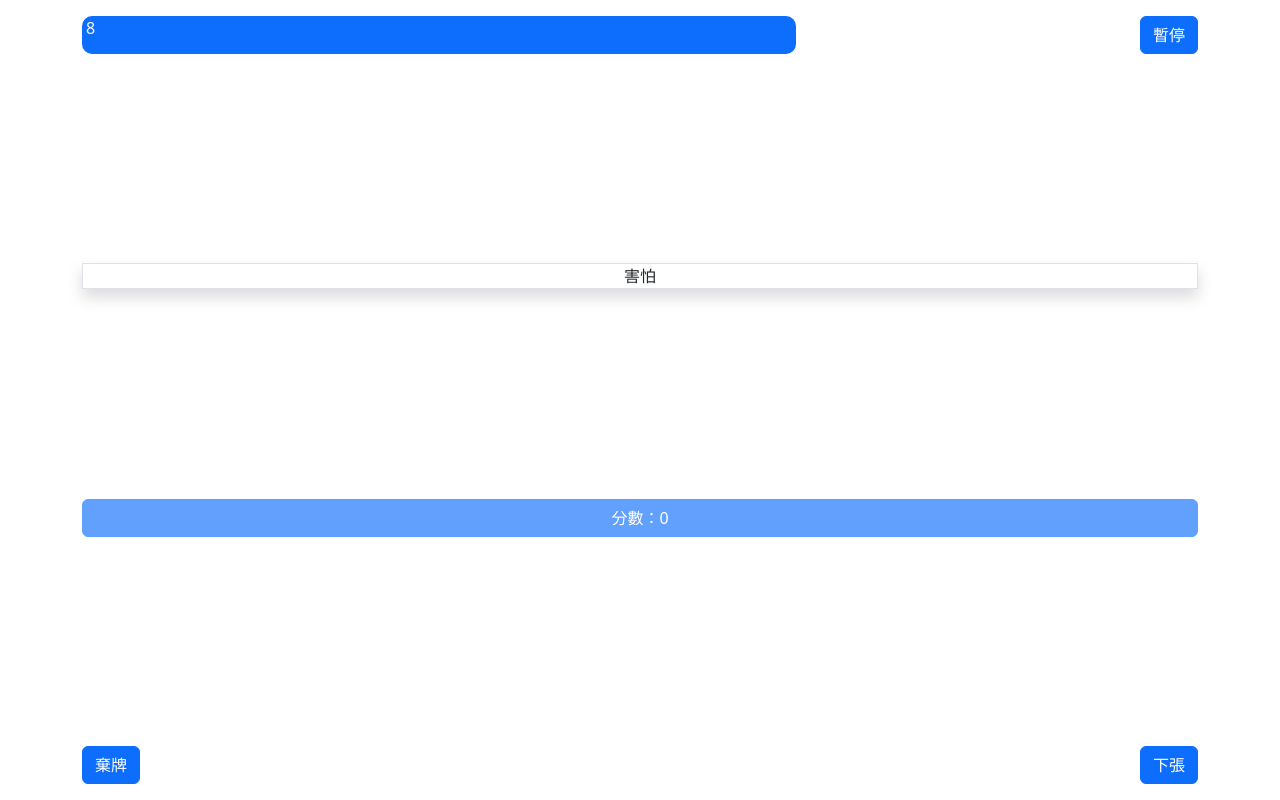
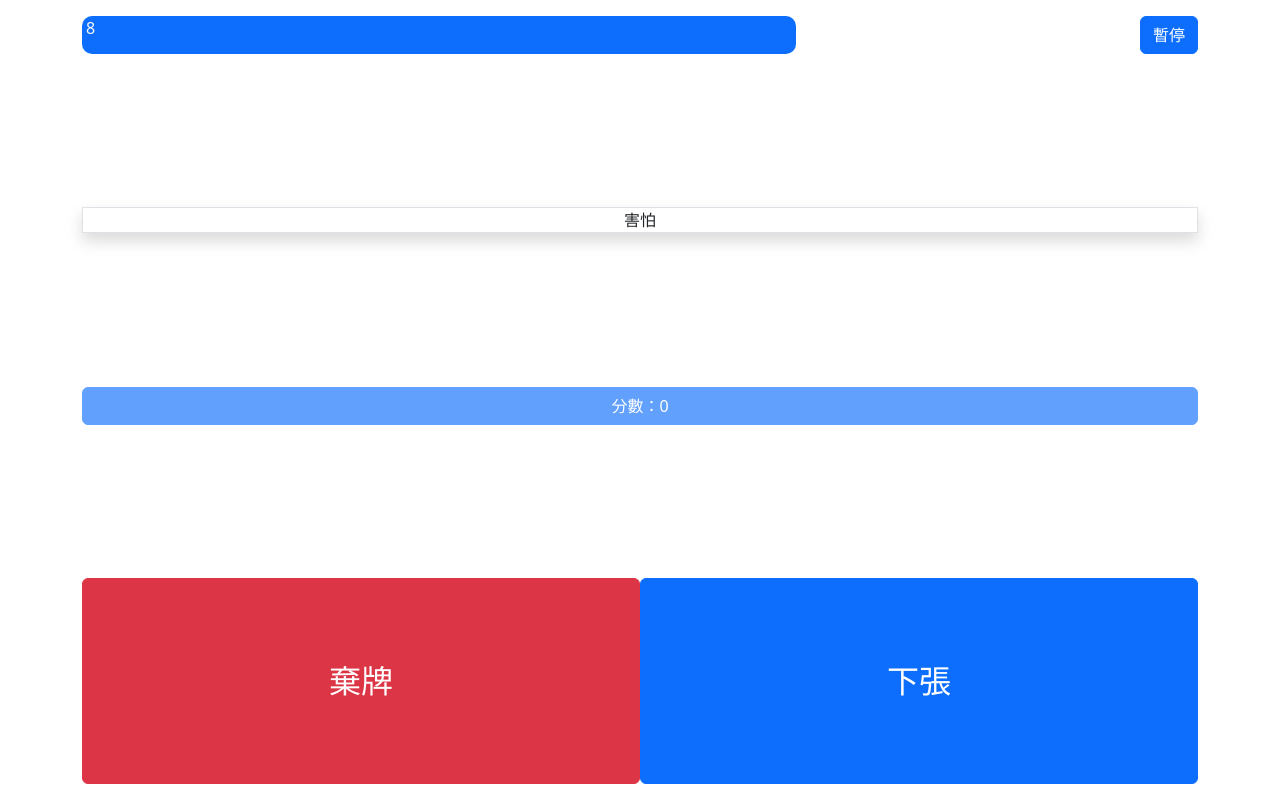
Before and after one commit to mawarutuco/Advanced-Tic-Tac-Toe, a React (Create React App) app: page /alias-game in a window 1280 px wide. Both pictures are taken after a click on the button "開始". Built offline with nearby package versions, Linux system fonts and the light colour scheme.

Commit message:
分textClass、btnClass

```diff
--- a/src/pages/alias-game/GameBtns.jsx
+++ b/src/pages/alias-game/GameBtns.jsx
@@ -42,17 +42,28 @@ const Buttons = ({
   return (
     <div>
       {isPlaying ? (
-        <div className="d-flex justify-content-between my_show_move_up">
+        <div className="d-flex justify-content-between">
           <MyBtn
             text="棄牌"
-            className="btn-danger w-100 my_click_btn my_click_btn my_lh_6 my_fs_200"
+            textClass="my_lh_6 my_fs_200"
+            btnClass="w-100 my_click_btn btn-danger"
             onClick={giveUpCard}
             disabled={isGiveUp}
           />
-          <MyBtn text="下張" className="w-100 my_click_btn my_lh_6 my_fs_200"  onClick={nextCard} />
+          <MyBtn
+            text="下張"
+            textClass="my_lh_6 my_fs_200"
+            btnClass="w-100 my_click_btn"
+            onClick={nextCard}
+          />
         </div>
       ) : (
-        <MyBtn text="開始" className="w-100 my_click_btn my_lh_6 my_fs_200" onClick={startGame} />
+        <MyBtn
+          text="開始"
+          textClass="my_lh_6 my_fs_200"
+          btnClass="w-100 my_click_btn"
+          onClick={startGame}
+        />
       )}
     </div>
   );
```
